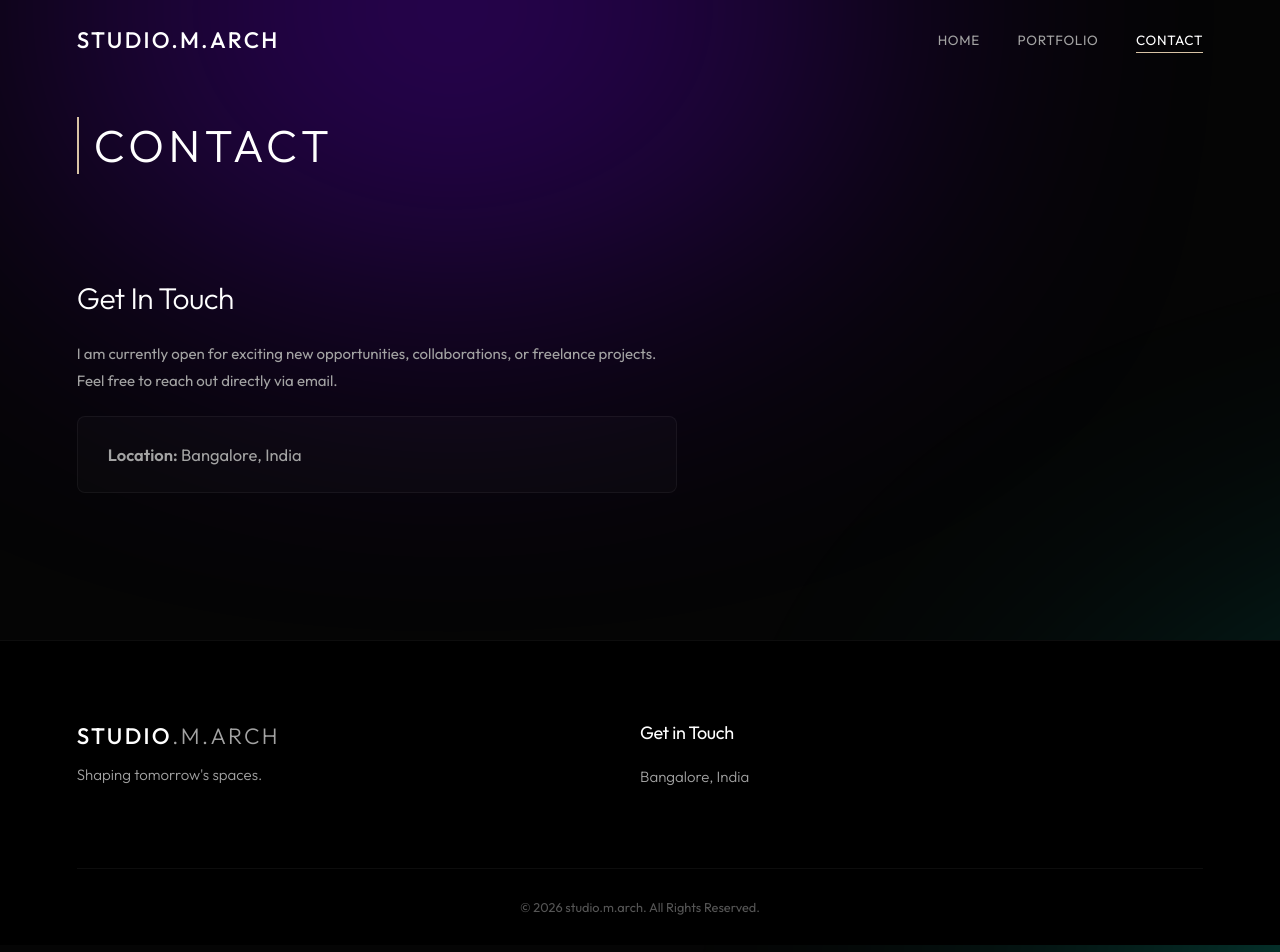
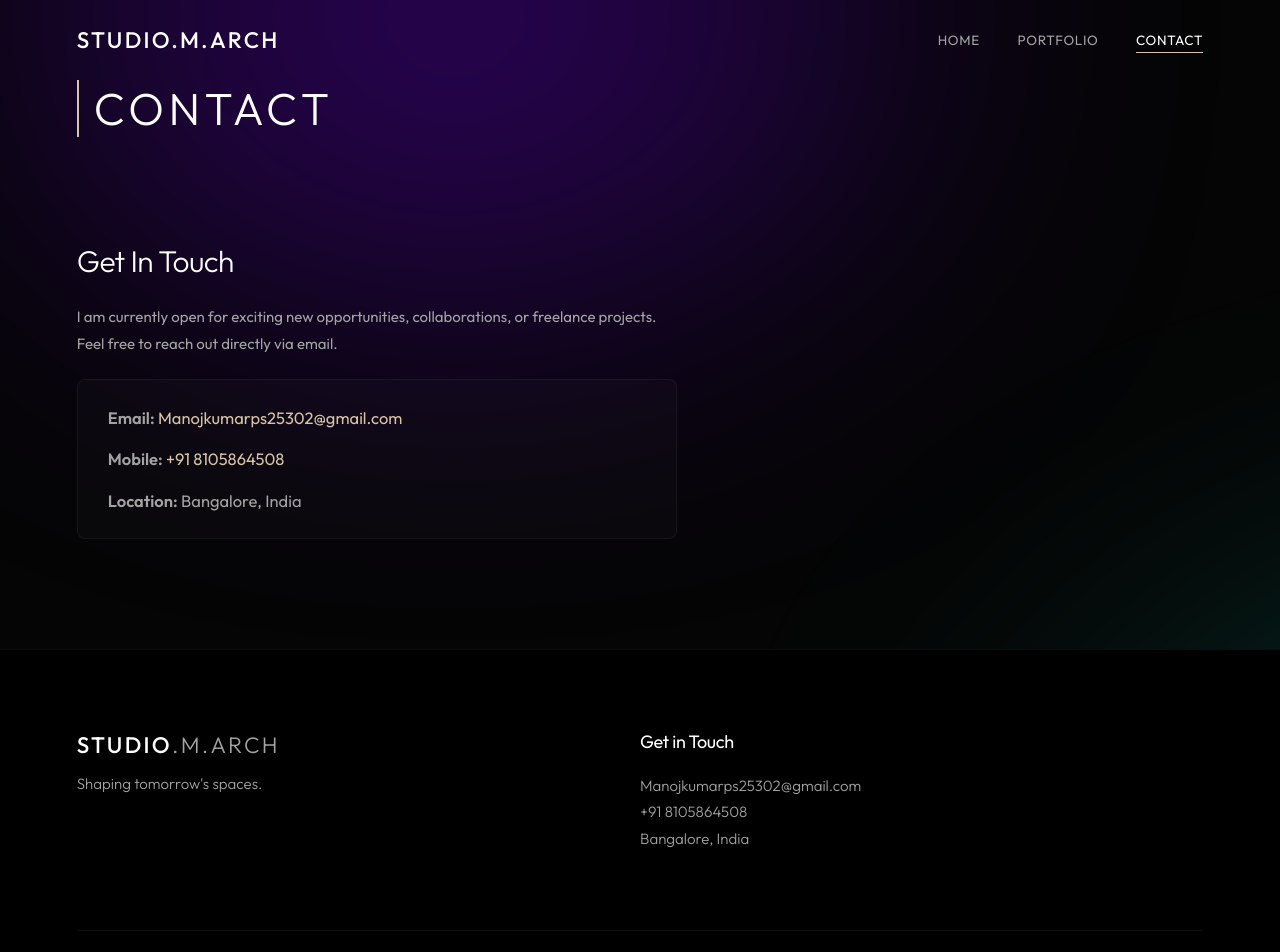
Before and after one commit to pavanpavan1138h-cpu/studio.arch, a React (Vite) app: page /contact in a window 1280 px wide. Shown: the top 952 px of the page. Built offline with nearby package versions, Linux system fonts and the light colour scheme.

Commit message:
Update contact info and refine hero title

```diff
--- a/src/components/Footer.jsx
+++ b/src/components/Footer.jsx
@@ -12,6 +12,8 @@ const Footer = () => {
           </div>
           <div className="footer-contact">
             <h3>Get in Touch</h3>
+            <p>Manojkumarps25302@gmail.com</p>
+            <p>+91 8105864508</p>
             <p>Bangalore, India</p>
           </div>
 
--- a/src/components/HeroSection.jsx
+++ b/src/components/HeroSection.jsx
@@ -15,7 +15,7 @@ const HeroSection = () => {
       <div className="container hero-content">
         <div className="hero-text-wrapper">
           <h1 className="hero-title">
-            ARCHITECTURE & INTERIORS. EXECUTION.
+            ARCHITECTURE, INTERIORS & EXECUTION.
           </h1>
           <p className="hero-subtitle">
             Focusing on modern, sustainable, and highly personal spaces. Welcome to this professional architectural portfolio.
--- a/src/pages/ContactPage.jsx
+++ b/src/pages/ContactPage.jsx
@@ -12,6 +12,8 @@ const ContactPage = () => {
             I am currently open for exciting new opportunities, collaborations, or freelance projects. Feel free to reach out directly via email.
           </p>
           <div className="contact-info-card">
+            <p><strong>Email:</strong> <a href="mailto:Manojkumarps25302@gmail.com" className="contact-link">Manojkumarps25302@gmail.com</a></p>
+            <p><strong>Mobile:</strong> <a href="tel:+918105864508" className="contact-link">+91 8105864508</a></p>
             <p><strong>Location:</strong> Bangalore, India</p>
           </div>
         </section>
```
